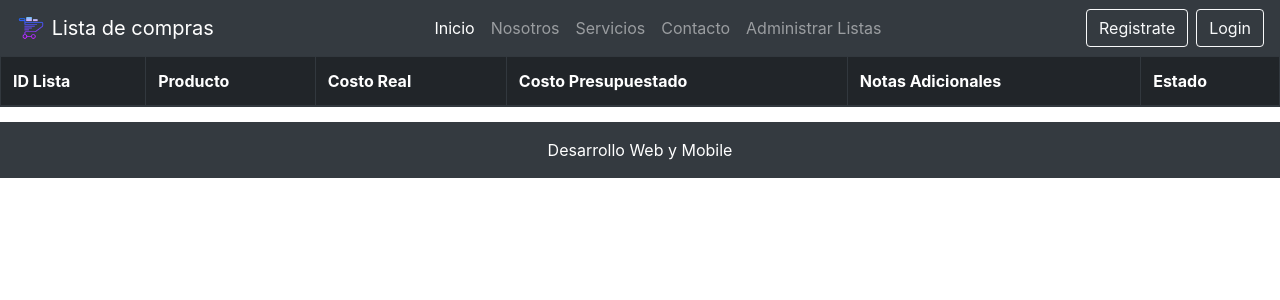
After one commit to hecjara/examen_dwy4191, a Django app: page /listar-productos/1/ in a window 1280 px wide. The commit adds this page. Shown: the top 300 px of the page. Run offline with Django 3.2, Linux system fonts and the light colour scheme; data comes from the database, SQL or seed files in the repository; both versions use the stored data as it was after the commit; lists and menus that the app fills with data are empty; some libraries are stand-ins or nearby versions.

Commit message:
se agrega funcionalidad y tabla para listar los productos de las listas, se corrigen algunos nombres del menu de admin

```diff
--- a/core/templates/core/listar_listas.html
+++ b/core/templates/core/listar_listas.html
@@ -59,7 +59,7 @@
                 <td>{{ l.costo_total_real }}</td>
                 <td>{{ l.estadoLista.nombre }}</td>
                 <td>
-                    <a class="btn btn-primary mr-2" href="#" >Administrar Productos</a>
+                    <a class="btn btn-primary mr-2" href="{% url 'listar_productos' l.id %}" >Administrar Productos</a>
                     <a class="btn btn-primary" href="{% url 'eliminar_lista' l.id %}">Eliminar Lista</a>
 
                 </td>
--- /dev/null
+++ b/core/templates/core/listar_productos.html
@@ -0,0 +1,54 @@
+{% extends 'core/base.html' %}
+
+{% load static %}
+
+{% block contenido %}
+
+<div class="table-responsive">
+
+    <table class="table table-dark table-bordered table-hover table-condensed">
+        <tr>
+
+            <thead>
+
+                <th>ID Lista</th>
+                <th>Producto</th>
+                <th>Costo Real</th>
+                <th>Costo Presupuestado</th>
+                <th>Notas Adicionales</th>
+                <th>Estado</th>
+
+            </thead>
+
+        </tr>
+
+        <tbody>
+
+            {% for p in productos %}
+
+            <tr>
+                <td>{{ p.lista.id }}</td>
+                <td>{{ p.nombre }}</td>
+                <td>{{ p.costo_real }}</td>
+                <td>{{ p.costo_presupuestado }}</td>
+                <td>{{ p.notas_adicionales }}</td>
+                <td>{{ p.estadoProducto.nombre }}</td>
+            </tr>
+
+            {% endfor %}
+
+
+        </tbody>
+
+
+
+
+    </table>
+
+
+</div>
+
+
+
+
+{% endblock contenido %}
--- a/core/urls.py
+++ b/core/urls.py
@@ -1,6 +1,6 @@
 
 from django.urls import path
-from .views import home, listar_listas, agregarlista, eliminar_lista
+from .views import home, listar_listas, agregarlista, eliminar_lista, listar_productos
 
 
 
@@ -9,4 +9,5 @@ urlpatterns = [
     path('listar_listas/', listar_listas, name="listado_listas"),
     path('agregarlista/', agregarlista, name="agregar_lista"),
     path('eliminar-lista/<id>/', eliminar_lista, name="eliminar_lista"),
+    path('listar-productos/<id>/', listar_productos, name="listar_productos"),
 ]
--- a/core/views.py
+++ b/core/views.py
@@ -41,6 +41,7 @@ def listar_listas(request):
         'listas':listas
     })
 
+#metodo para eliminar listas
 def eliminar_lista(request, id):
     #buscar la lista a eliminar
     lista = Lista.objects.get(id=id)
@@ -53,3 +54,14 @@ def eliminar_lista(request, id):
         mensaje = "No se ha podido eliminar"
         messages.error(request, mensaje)
     return redirect('listado_listas')
+
+def listar_productos(request, id):
+    #Producto.lista es la FK de lista en la tabla producto
+    #obtener los productos que tengan el id de la lista seleccionada
+    #productos = Producto.objects.get(id=int(Producto.lista))
+
+    productos = Producto.objects.filter(lista=id)
+
+    return render(request, 'core/listar_productos.html', {
+        'productos':productos
+    })
```
Also changed, not shown: core/admin.py (+9 -2 lines), db.sqlite3.
